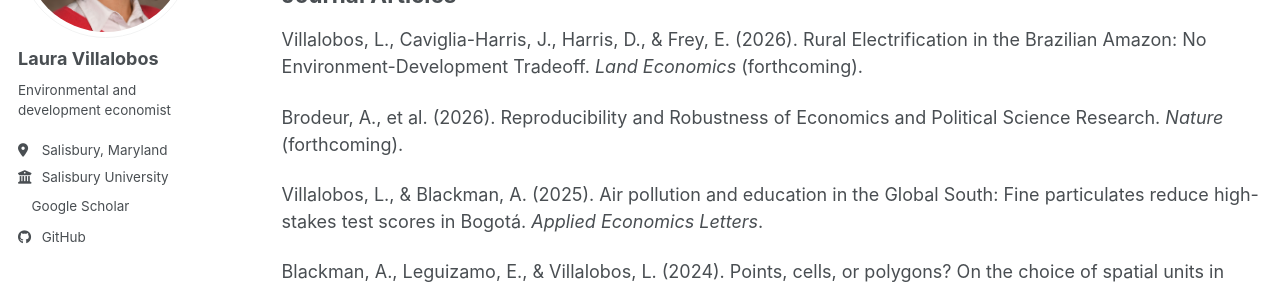
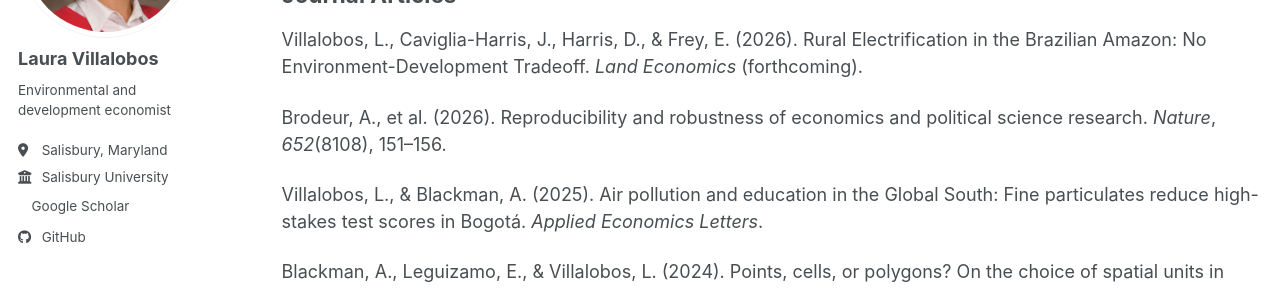
Before and after one commit to lavifi/lavifi.github.io, a Jekyll site: the page built from _pages/publications.html, in a window 1280 px wide and 900 px high. Shown: the part 238-527 px from the top of the window. Built offline with Jekyll 4.4.1, drawn with Linux system fonts in a browser that asks for light colours; a style sheet for code colours, icons or effects is not loaded.

Commit message:
Update Nature publication citation

```diff
--- a/_pages/publications.html
+++ b/_pages/publications.html
@@ -12,7 +12,7 @@ author_profile: true
 <div class="publication-list">
   <p>Villalobos, L., Caviglia-Harris, J., Harris, D., &amp; Frey, E. (2026). Rural Electrification in the Brazilian Amazon: No Environment-Development Tradeoff. <em>Land Economics</em> (forthcoming).</p>
 
-  <p>Brodeur, A., et al. (2026). Reproducibility and Robustness of Economics and Political Science Research. <em>Nature</em> (forthcoming).</p>
+  <p>Brodeur, A., et al. (2026). Reproducibility and robustness of economics and political science research. <em>Nature</em>, <em>652</em>(8108), 151–156.</p>
 
   <p>Villalobos, L., &amp; Blackman, A. (2025). Air pollution and education in the Global South: Fine particulates reduce high-stakes test scores in Bogotá. <em>Applied Economics Letters</em>.</p>
 
```
